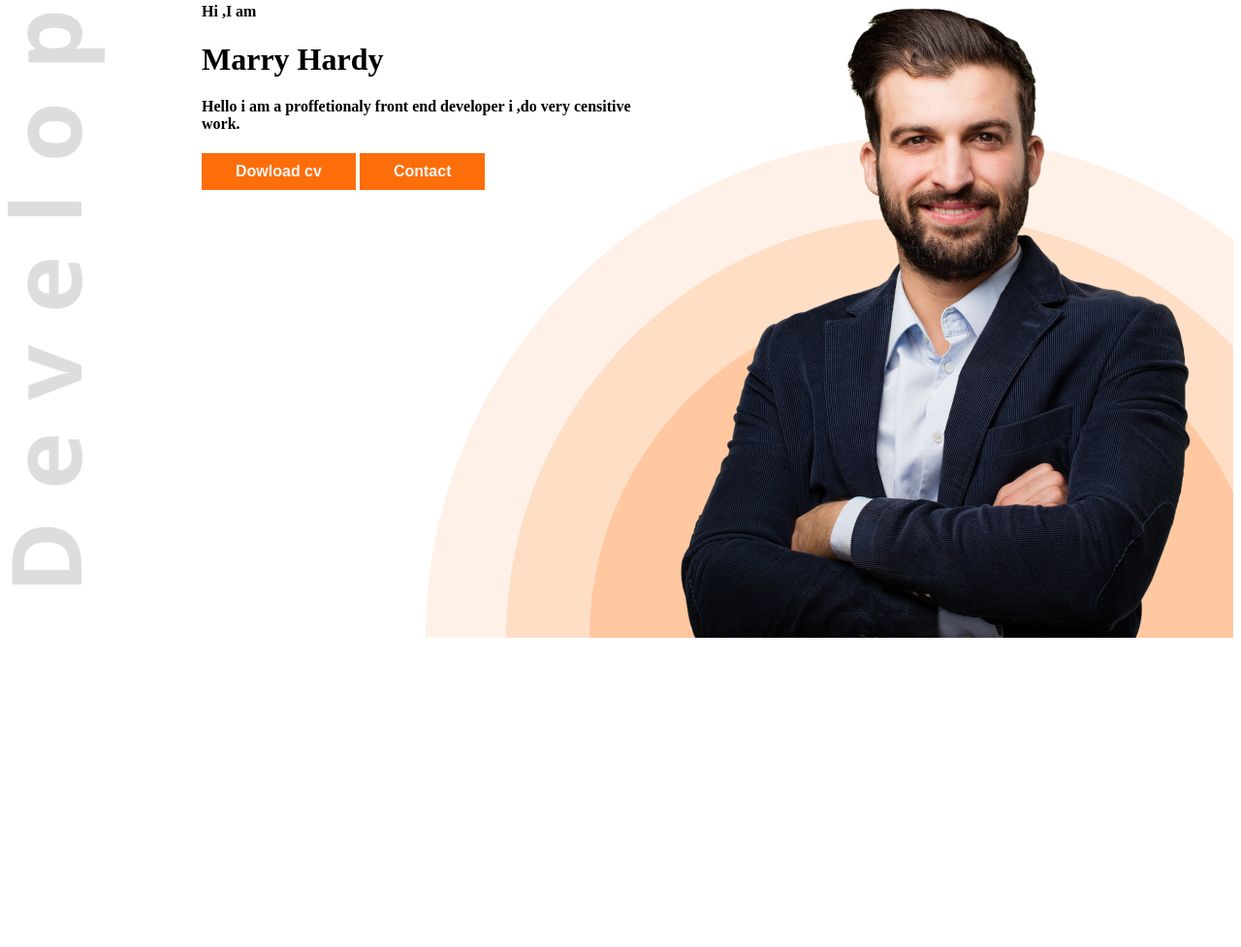
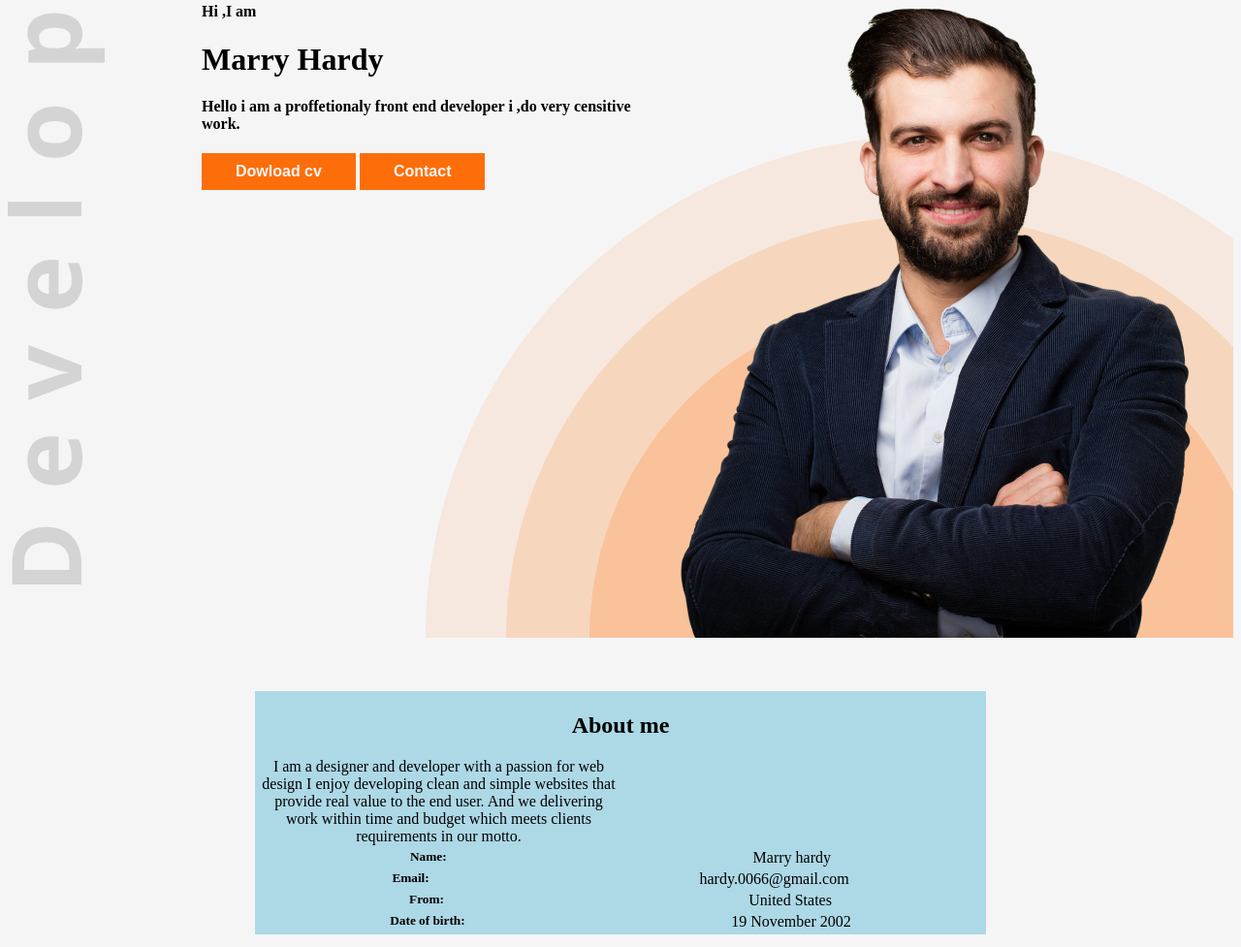
Before and after one commit to surjo992/web-dev-protfolio, a plain HTML site: page index.html in a window 1280 px wide. Shown: the part 168-1145 px from the top of the page at 97% size. Before the commit the page ends 834 px from the top, so only its background shows below. Drawn offline with Linux system fonts and the light colour scheme.

Commit message:
about box

```diff
--- a/index.html
+++ b/index.html
@@ -35,10 +35,33 @@
         </div>
     </header>
     <main>
-
+        <section>
+            <div class="all">
+                <h2 class="About-center">About me</h2>
+                <p class="peragrap">I am a designer and developer with a passion for web design I enjoy
+                    developing clean and simple websites that provide real value to the end user. And we
+                    delivering work within time and budget which meets clients requirements in our motto.</p>
+                <div class="p-information">
+                    <h5>Name:</h5>
+                    <p>Marry hardy</p>
+                </div>
+                <div class="p-information">
+                    <h5>Email:</h5>
+                    <p>hardy.0066@gmail.com</p>
+                </div>
+                <div class="p-information">
+                    <h5>From:</h5>
+                    <p>United States</p>
+                </div>
+                <div class="p-information">
+                    <h5>Date of birth:</h5>
+                    <p>19 November 2002</p>
+                </div>
+            </div>
+            </div>
+        </section>
     </main>
     <footer>
-
     </footer>
 </body>
 
--- a/styles/portfolio.css
+++ b/styles/portfolio.css
@@ -75,6 +75,80 @@ nav ul {
   width: 100%;
 }
 
-h3 {
+/* about details */
+.About-detail {
+  width: 50%;
+  margin: 0 auto;
+}
+
+.about-items {
+  display: flex;
+  justify-content: space-around;
+}
+
+.about-box {
+  border-radius: 10px;
+  margin: 0 auto;
+}
+
+.about-pera {
+  text-align: center;
+  margin: 0 auto;
+  border: 0 200px 200px 10px;
+}
+
+main {
+  max-width: 1140;
+  border-radius: 10px solid green;
+  margin: 0 auto;
+
+}
+
+body {
+  background-color: whitesmoke;
+}
+
+.p-information {
+  text-align: center;
+  display: flex;
+  justify-content: space-around;
+}
+
+.About-detail {
+  width: 50%;
+}
+
+/* about paragrap */
+.peragrap {
+  width: 50%;
+}
+
+.about-items {
+  width: 50%;
+}
+
+/* about items er border */
+.all {
+  max-width: 750px;
+  border: 5px solid whitesmoke;
+  box-shadow: blue;
+  margin: 0 auto;
+  padding: 2px 2px;
+  margin-top: 50px;
+  background-color: lightblue;
+}
+
+.all p,
+.all h5 {
+  margin: 2px 0;
+}
+
+.About-center {
   text-align: center;
 }
+
+/* .peragrap */
+.peragrap {
+  text-align: center;
+  margin: 0 auto;
+}
```
